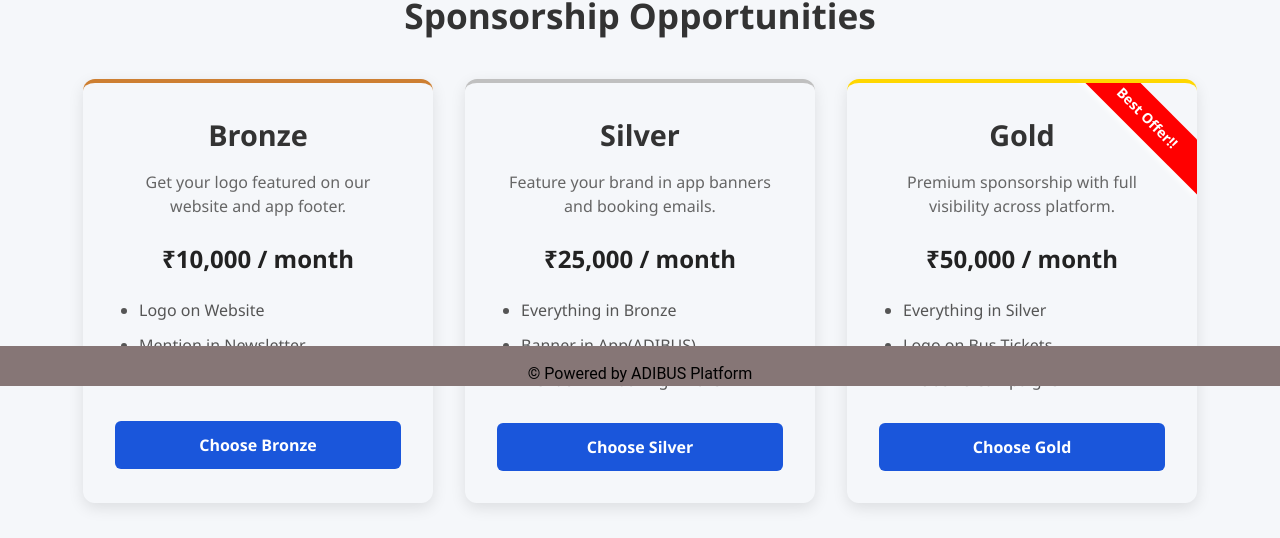
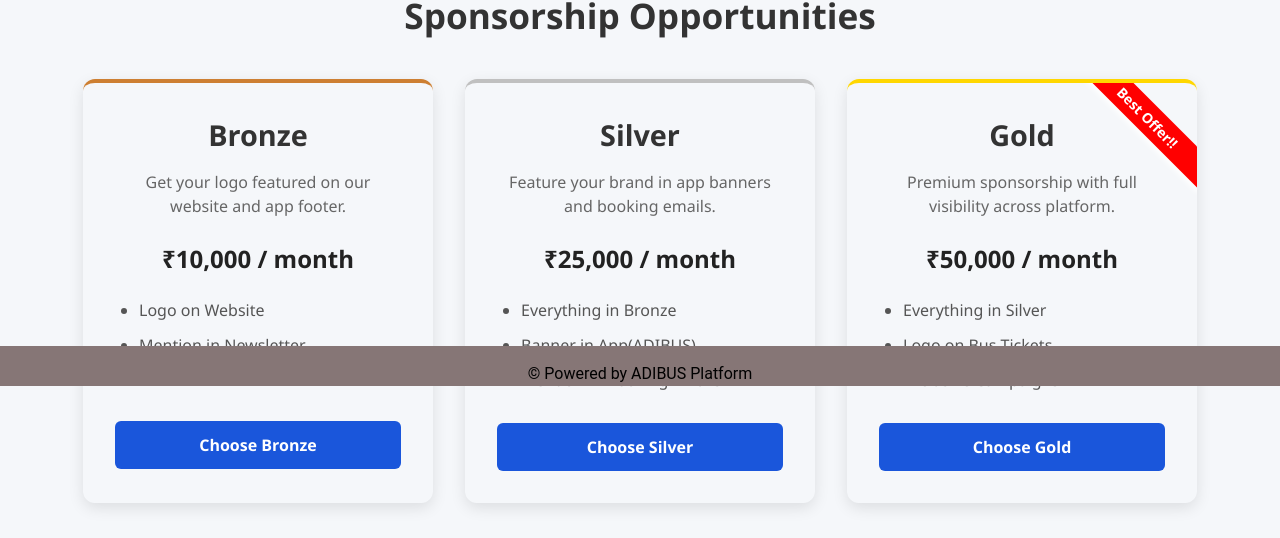
Before and after one commit to abhijitdas44719/adbbo.com, a React (Vite) app in the folder Frontend-Operator/: page /sponsor in a window 1280 px wide. Shown: the part 414-952 px from the top of the page. Built offline with nearby package versions, Linux system fonts and the light colour scheme.

Commit message:
Sponsor.css

```diff
--- a/Frontend-Operator/src/components/Sponsor.css
+++ b/Frontend-Operator/src/components/Sponsor.css
@@ -133,12 +133,12 @@
 .best-offer:before {
   content:"Best Offer!!";
   position:absolute;
-  top:15px;
+  top:20px;
   right:-40px;
   font-size:14px;
   font-weight:bold;
   transform:rotate(45deg);
-  padding: 10px 50px;
+  padding: 5px 50px;
   box-shadow: 0 3px 6px;
   background:red;
   color:white;
```
